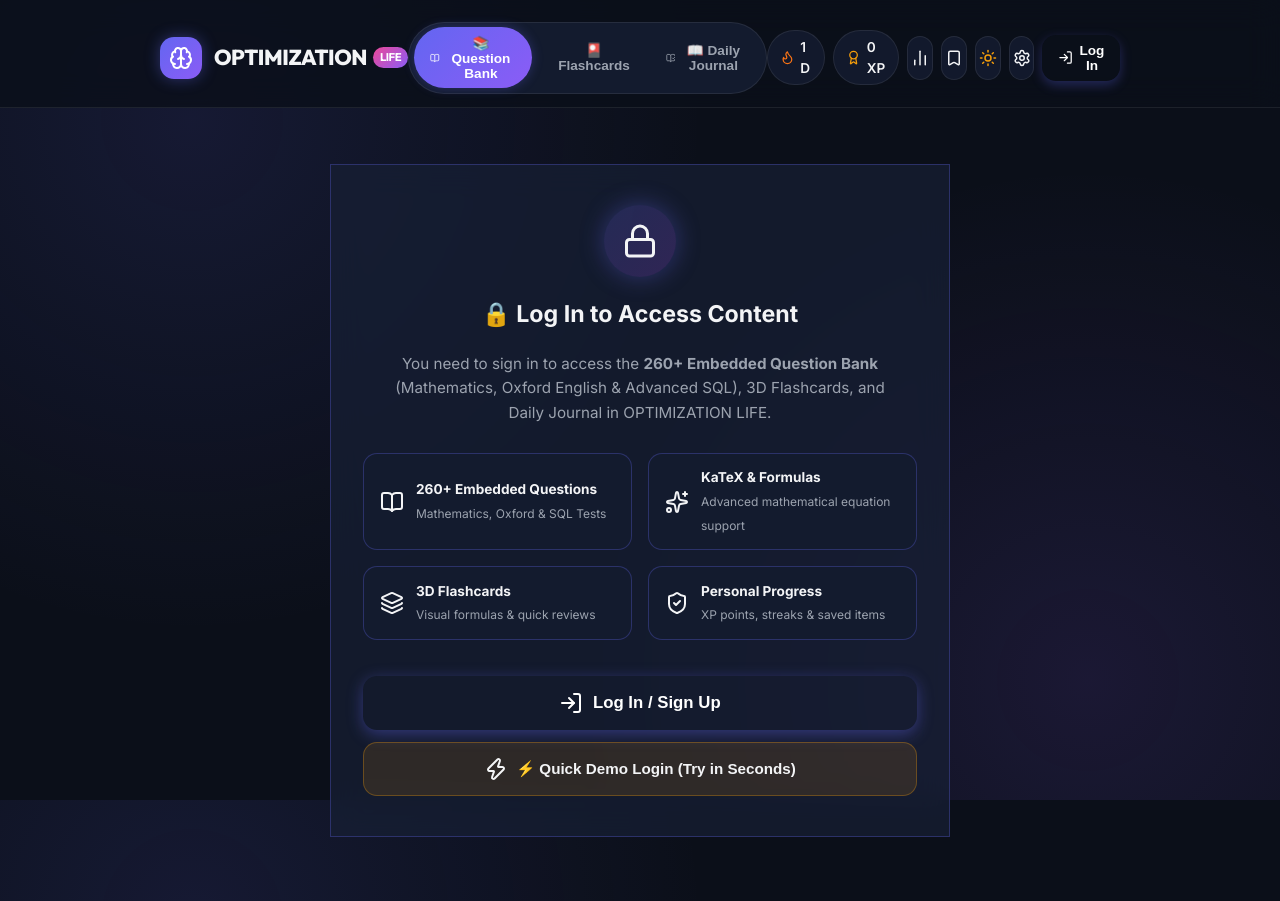
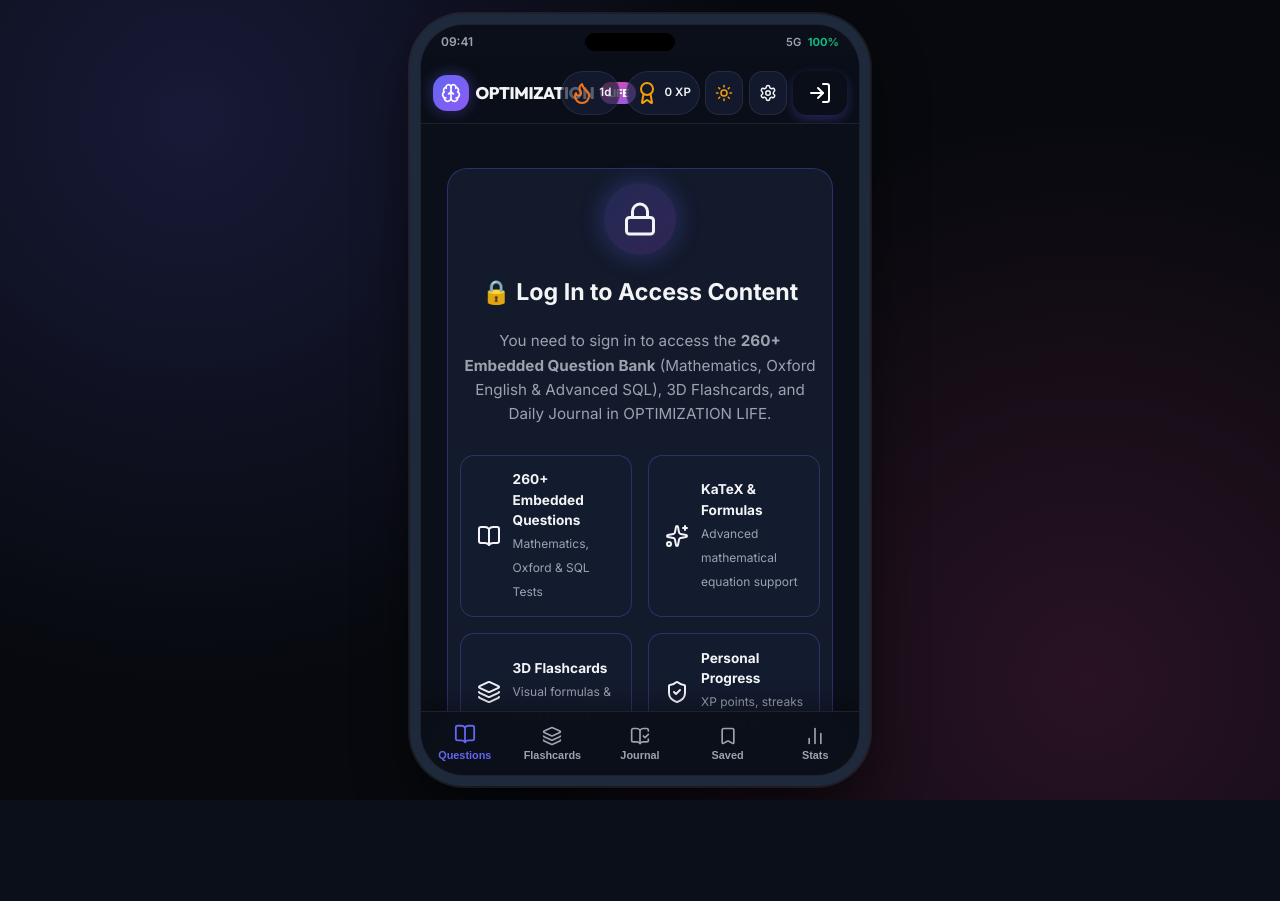
Before and after one commit to semihvz/education_platform, a React (Vite) app: page / in a window 1280 px wide. After the commit the page ends 800 px from the top, so only its background shows below. Built offline with nearby package versions, Linux system fonts and the light colour scheme.

Commit message:
Redesign app for exclusive mobile-first shell layout and bottom navigation

```diff
--- a/src/App.tsx
+++ b/src/App.tsx
@@ -136,7 +136,18 @@ export function App() {
   };
 
   return (
-    <div className="app-root">
+    <div className="mobile-app-wrapper">
+      <div className="mobile-phone-shell">
+        {/* Mobile Top Status Bar */}
+        <div className="mobile-notch-bar">
+          <span className="notch-time">09:41</span>
+          <div className="notch-pill"></div>
+          <div className="notch-icons">
+            <span className="network-text">5G</span>
+            <span className="battery-level">100%</span>
+          </div>
+        </div>
+
         <Header
           stats={stats}
           settings={settings}
@@ -154,7 +165,7 @@ export function App() {
           onLogout={() => {
             logoutUserAccount();
             setCurrentUser(null);
-          setSaveToast('Çıkış yapıldı.');
+            setSaveToast('Logged out successfully.');
             setTimeout(() => setSaveToast(null), 2500);
           }}
         />
@@ -172,16 +183,16 @@ export function App() {
               onOpenAuth={() => setShowAuthModal(true)}
               onLoginSuccess={(user) => {
                 setCurrentUser(user);
-              setSaveToast(`Hoş geldin, ${user.name}! 👋`);
+                setSaveToast(`Welcome, ${user.name}! 👋`);
                 setTimeout(() => setSaveToast(null), 2500);
               }}
             />
           ) : (
             <>
-            {/* 2027 YKS Kalan Süre Sayacı */}
+              {/* 2041 Death Countdown Timer */}
               <YksCountdownTimer />
 
-            {/* 2. ALAN: GOMULU SORULARI GOSTER / COZ */}
+              {/* 2. AREA: EMBEDDED QUESTION BANK */}
               {activeMode === 'embedded-bank' && (
                 <EmbeddedQuestionBankView
                   questions={embeddedQuestions}
@@ -191,7 +202,7 @@ export function App() {
                 />
               )}
 
-            {/* 3. ALAN: BILGI KARTLARI (FLASHCARD SYSTEM) */}
+              {/* 3. AREA: FLASHCARD SYSTEM */}
               {activeMode === 'flashcards' && (
                 <>
                   {!currentDeck && (
@@ -211,13 +222,14 @@ export function App() {
                 </>
               )}
 
-            {/* 4. ALAN: GUNLUK (DAILY JOURNAL SYSTEM) */}
+              {/* 4. AREA: DAILY JOURNAL SYSTEM */}
               {activeMode === 'journal' && (
                 <DailyJournalView />
               )}
             </>
           )}
         </main>
+      </div>
 
       {/* Modals */}
       {showSettings && (
@@ -251,7 +263,7 @@ export function App() {
           onLoginSuccess={(user) => {
             setCurrentUser(user);
             setShowAuthModal(false);
-            setSaveToast(`Hoş geldin, ${user.name}! 👋`);
+            setSaveToast(`Welcome, ${user.name}! 👋`);
             setTimeout(() => setSaveToast(null), 2500);
           }}
           onClose={() => setShowAuthModal(false)}
--- a/src/components/Header.tsx
+++ b/src/components/Header.tsx
@@ -48,37 +48,12 @@ export const Header: React.FC<HeaderProps> = ({
             </div>
           </div>
 
-          {/* Mode Switcher Tabs (Desktop) */}
-          <div className="mode-switcher-tabs desktop-only">
-            <button
-              className={`mode-tab-btn ${activeMode === 'embedded-bank' ? 'active' : ''}`}
-              onClick={() => onSwitchMode('embedded-bank')}
-            >
-              <BookOpen className="tab-icon" />
-              <span>📚 Question Bank</span>
-            </button>
-            <button
-              className={`mode-tab-btn ${activeMode === 'flashcards' ? 'active' : ''}`}
-              onClick={() => onSwitchMode('flashcards')}
-            >
-              <Layers className="tab-icon" />
-              <span>🎴 Flashcards</span>
-            </button>
-            <button
-              className={`mode-tab-btn ${activeMode === 'journal' ? 'active' : ''}`}
-              onClick={() => onSwitchMode('journal')}
-            >
-              <BookOpenCheck className="tab-icon" />
-              <span>📖 Daily Journal</span>
-            </button>
-          </div>
-
           {/* Stats & Actions Bar */}
           <div className="header-actions">
             {/* Streak Counter */}
             <div className="stat-pill streak-pill" title="Daily Study Streak">
               <Flame className="icon flame-icon" />
-              <span className="stat-val">{stats.streakDays} D</span>
+              <span className="stat-val">{stats.streakDays}d</span>
             </div>
 
             {/* XP Counter */}
@@ -86,24 +61,6 @@ export const Header: React.FC<HeaderProps> = ({
               <Award className="icon xp-icon" />
               <span className="stat-val">{stats.xp} XP</span>
             </div>
-
-            {/* Stats Button (Desktop) */}
-            <button
-              className="action-btn desktop-only"
-              onClick={onOpenStats}
-              title="Statistics & Topic Performance"
-            >
-              <BarChart2 className="icon" />
-            </button>
-
-            {/* Saved Questions Button (Desktop) */}
-            <button
-              className="action-btn desktop-only"
-              onClick={onOpenBookmarks}
-              title="Bookmarks & Saved Items"
-            >
-              <Bookmark className="icon" />
-            </button>
 
             {/* Theme Toggle */}
             <button
@@ -114,9 +71,9 @@ export const Header: React.FC<HeaderProps> = ({
               {settings.theme === 'dark' ? <Sun className="icon sun-icon" /> : <Moon className="icon" />}
             </button>
 
-            {/* Settings Gear (Desktop) */}
+            {/* Settings Gear */}
             <button
-              className="action-btn desktop-only"
+              className="action-btn"
               onClick={onOpenSettings}
               title="Settings"
             >
@@ -127,7 +84,6 @@ export const Header: React.FC<HeaderProps> = ({
             {currentUser ? (
               <div className="user-profile-badge" title={`Logged in: ${currentUser.email}`}>
                 <span className="user-avatar">{currentUser.avatar || '🎓'}</span>
-                <span className="user-name">{currentUser.name}</span>
                 <button className="user-logout-btn" onClick={onLogout} title="Log Out">
                   <LogOut className="icon-sm" />
                 </button>
@@ -135,7 +91,6 @@ export const Header: React.FC<HeaderProps> = ({
             ) : (
               <button className="auth-login-btn" onClick={onOpenAuth} title="Log In / Sign Up">
                 <LogIn className="btn-icon" />
-                <span className="login-text">Log In</span>
               </button>
             )}
           </div>
--- a/src/index.css
+++ b/src/index.css
@@ -83,26 +83,107 @@ body {
 }
 
 /* ==========================================================================
+   Mobile-First Dedicated App Shell
+   ========================================================================== */
+.mobile-app-wrapper {
+  min-height: 100vh;
+  width: 100%;
+  display: flex;
+  justify-content: center;
+  align-items: center;
+  background-color: #07090e;
+  background-image:
+    radial-gradient(circle at 15% 15%, rgba(99, 102, 241, 0.18) 0%, transparent 45%),
+    radial-gradient(circle at 85% 85%, rgba(236, 72, 153, 0.15) 0%, transparent 45%);
+  padding: 1rem 0;
+}
+
+[data-theme='light'] .mobile-app-wrapper {
+  background-color: #cbd5e1;
+  background-image:
+    radial-gradient(circle at 15% 15%, rgba(99, 102, 241, 0.12) 0%, transparent 45%),
+    radial-gradient(circle at 85% 85%, rgba(236, 72, 153, 0.1) 0%, transparent 45%);
+}
+
+.mobile-phone-shell {
+  width: 100%;
+  max-width: 440px;
+  height: 94vh;
+  max-height: 920px;
+  background: var(--bg-primary);
+  border-radius: 44px;
+  border: 1px solid var(--border-color);
+  box-shadow:
+    0 0 0 10px #1e293b,
+    0 0 0 12px rgba(255, 255, 255, 0.08),
+    0 25px 60px rgba(0, 0, 0, 0.7);
+  display: flex;
+  flex-direction: column;
+  position: relative;
+  overflow: hidden;
+}
+
+[data-theme='light'] .mobile-phone-shell {
+  box-shadow:
+    0 0 0 10px #ffffff,
+    0 0 0 12px rgba(0, 0, 0, 0.08),
+    0 25px 60px rgba(0, 0, 0, 0.15);
+}
+
+/* Mobile Top Status Notch Bar */
+.mobile-notch-bar {
+  display: flex;
+  align-items: center;
+  justify-content: space-between;
+  padding: 0.5rem 1.25rem 0.25rem 1.25rem;
+  background: var(--bg-primary);
+  font-size: 0.75rem;
+  font-weight: 600;
+  color: var(--text-muted);
+  user-select: none;
+  z-index: 101;
+}
+
+.notch-pill {
+  width: 90px;
+  height: 18px;
+  background: #000;
+  border-radius: 20px;
+}
+
+.notch-icons {
+  display: flex;
+  align-items: center;
+  gap: 0.4rem;
+  font-size: 0.7rem;
+}
+
+.battery-level {
+  color: var(--color-success);
+  font-weight: 700;
+}
+
+/* ==========================================================================
    Header Component
    ========================================================================== */
 .app-header {
   position: sticky;
   top: 0;
   z-index: 100;
-  background: rgba(11, 15, 25, 0.8);
+  background: rgba(11, 15, 25, 0.85);
   backdrop-filter: blur(16px);
   -webkit-backdrop-filter: blur(16px);
   border-bottom: 1px solid var(--border-color);
 }
 
 [data-theme='light'] .app-header {
-  background: rgba(255, 255, 255, 0.85);
+  background: rgba(255, 255, 255, 0.9);
 }
 
 .header-container {
-  max-width: 1000px;
+  max-width: 100%;
   margin: 0 auto;
-  padding: 0.85rem 1.25rem;
+  padding: 0.65rem 0.85rem;
   display: flex;
   align-items: center;
   justify-content: space-between;
@@ -2843,27 +2924,16 @@ img, svg, canvas, iframe {
   margin: 0 auto;
 }
 
-/* Desktop / Mobile utility visibility */
+/* Mobile Bottom Navigation Bar (Always Active) */
 .mobile-bottom-nav {
-  display: none;
-}
-
-@media (max-width: 768px) {
-  .desktop-only {
-    display: none !important;
-  }
-
-  /* Fixed Bottom Navigation Bar */
-  .mobile-bottom-nav {
-    display: flex;
-    position: fixed;
+  display: flex !important;
+  position: absolute;
   bottom: 0;
   left: 0;
   right: 0;
   z-index: 1000;
-    height: calc(60px + env(safe-area-inset-bottom, 0px));
-    padding-bottom: env(safe-area-inset-bottom, 0px);
-    background: rgba(11, 15, 25, 0.92);
+  height: 64px;
+  background: rgba(11, 15, 25, 0.95);
   backdrop-filter: blur(20px);
   -webkit-backdrop-filter: blur(20px);
   border-top: 1px solid var(--border-color);
@@ -2873,7 +2943,7 @@ img, svg, canvas, iframe {
 }
 
 [data-theme='light'] .mobile-bottom-nav {
-    background: rgba(255, 255, 255, 0.94);
+  background: rgba(255, 255, 255, 0.96);
   box-shadow: 0 -4px 25px rgba(0, 0, 0, 0.08);
 }
 
@@ -2883,13 +2953,13 @@ img, svg, canvas, iframe {
   flex-direction: column;
   align-items: center;
   justify-content: center;
-    gap: 2px;
+  gap: 3px;
   height: 100%;
   background: transparent;
   border: none;
   color: var(--text-muted);
   font-size: 0.68rem;
-    font-weight: 500;
+  font-weight: 600;
   cursor: pointer;
   transition: all 0.2s cubic-bezier(0.4, 0, 0.2, 1);
   padding: 4px 0;
@@ -2897,8 +2967,8 @@ img, svg, canvas, iframe {
 }
 
 .bottom-nav-item .nav-icon {
-    width: 19px;
-    height: 19px;
+  width: 20px;
+  height: 20px;
   transition: transform 0.2s ease, color 0.2s ease;
 }
 
@@ -2916,11 +2986,29 @@ img, svg, canvas, iframe {
   color: var(--primary-indigo);
 }
 
-  /* Root padding so content doesn't get covered by bottom nav */
-  .app-root {
-    padding-bottom: calc(68px + env(safe-area-inset-bottom, 0px));
-  }
-
+@media (max-width: 480px) {
+  .mobile-app-wrapper {
+    padding: 0;
+  }
+  .mobile-phone-shell {
+    max-width: 100vw;
+    height: 100vh;
+    max-height: 100vh;
+    border-radius: 0;
+    border: none;
+    box-shadow: none;
+  }
+  .mobile-notch-bar {
+    display: none;
+  }
+  .mobile-bottom-nav {
+    position: fixed;
+    height: calc(62px + env(safe-area-inset-bottom, 0px));
+    padding-bottom: env(safe-area-inset-bottom, 0px);
+  }
+}
+
+/* Mobile responsive component overrides */
 .app-header {
   width: 100%;
   max-width: 100vw;
@@ -3076,7 +3164,6 @@ img, svg, canvas, iframe {
   .flashcard-inner {
     padding: 1rem;
   }
-}
 
 @keyframes slideUpBottom {
   from {
```
Lines whose indentation alone changed are shown as unchanged.
